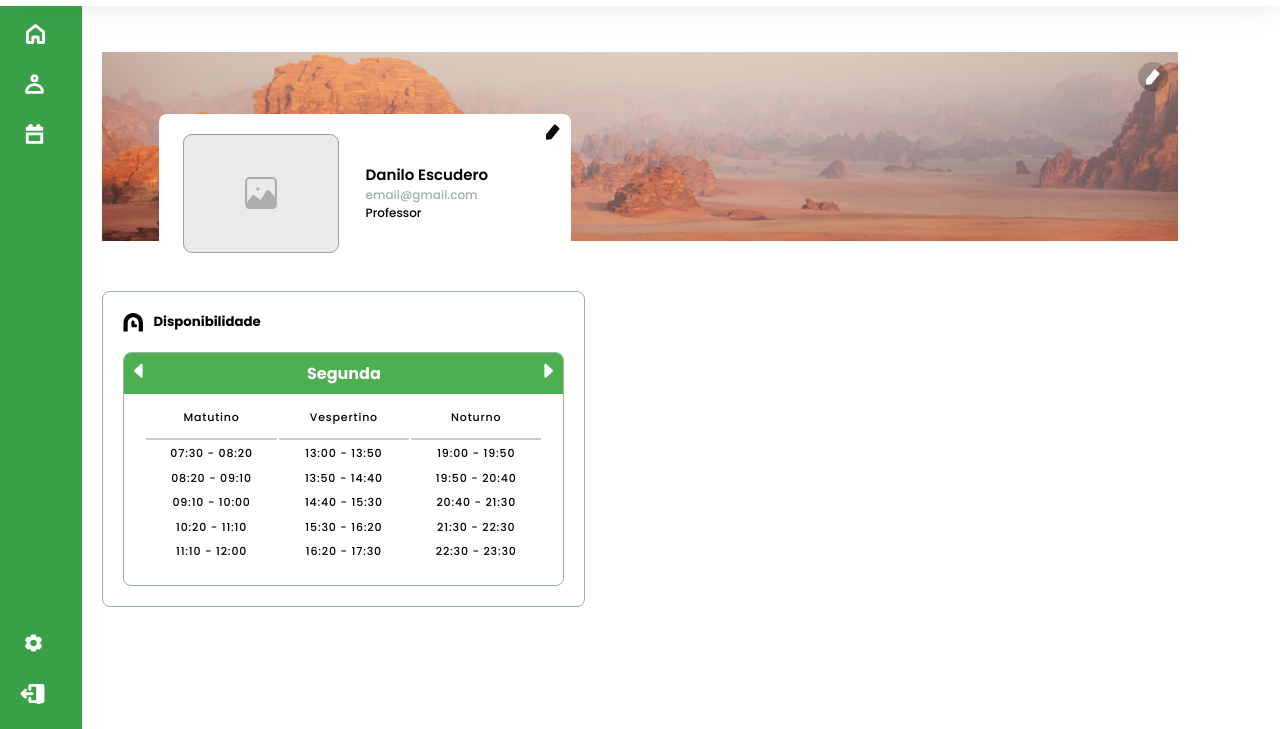
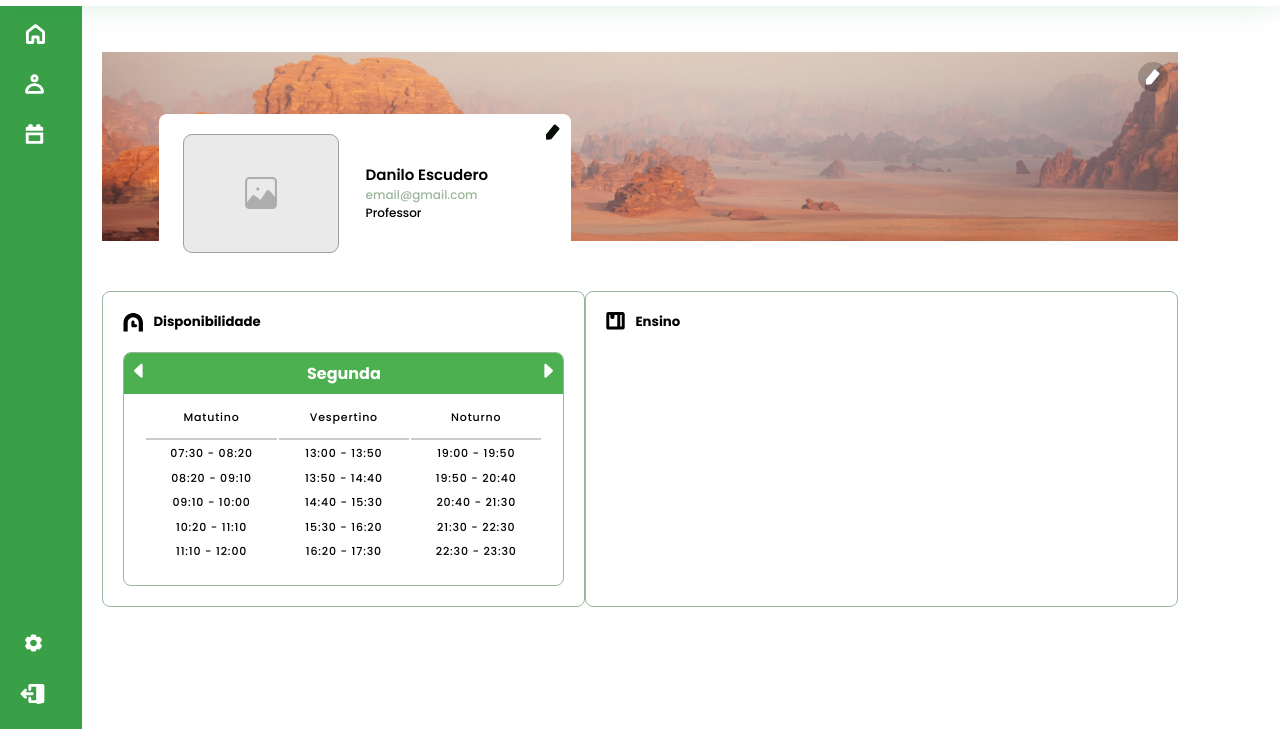
Before and after one commit to soouzaana/PerfilProfessor, a plain HTML site: page index.html in a window 1280 px wide. Shown: the part 71-800 px from the top of the page. Drawn offline with Linux system fonts and the light colour scheme.

Commit message:
esqueleto de carrossel

```diff
--- a/index.html
+++ b/index.html
@@ -102,6 +102,7 @@
       </div>
       <!-- Perfil final-->
 
+      <!--Calendário início-->
       <div class="outros">
         <div class="calendario">
           <div class="titulo">
@@ -158,7 +159,18 @@
             </div>
           </div>
         </div>
-        <div class="disciplinas"></div>
+        <!--Calendário final-->
+
+        <!--Disciplinas início-->
+        <div class="disciplinas">
+          <div class="titulo">
+            <img class="ensino" src="/assets/main/Disciplina (1).svg" alt="ícone ensino">
+            <h5>Ensino</h5>
+          </div>
+          <div class="carrossel">
+
+          </div>
+        </div>
       </div>
     </div>
   </main>
--- a/style.css
+++ b/style.css
@@ -230,6 +230,11 @@ main {
   width: 1120px;
 }
 
+.outros{
+ display: flex;
+ justify-content: space-between;
+}
+
 .perfil_professor {
   background-image: url(/assets/main/faa45cd0cb53a0200acb5c4ab6f565b6.jpg);
   background-repeat: no-repeat;
@@ -401,7 +406,7 @@ table {
   padding: 10px 50px;
   padding: 10px; /* Aumenta o padding para evitar que o texto fique muito colado */
   word-wrap: break-word; /* Quebra palavras longas */
-  overflow: hidden; /* Impede que o conteúdo transborde */
+  overflow: hidden;
   text-overflow: ellipsis;
 }
 
@@ -414,3 +419,20 @@ td {
   letter-spacing: 0.075em;
   text-align: center;
 }
+
+.disciplinas{
+  margin-top: 50px;
+  width: 100%;
+  max-width: 620px;
+  height: auto;
+  padding: 20px;
+  gap: 25px;
+  border-radius: 8px;
+  border: 1.5px solid #9ab69e;
+  box-sizing: border-box;
+}
+
+.ensino{
+  width: 19px;
+  height: 18px;
+}
```
Also changed, not shown: assets/main/Disciplina (1).svg (added), assets/main/Disciplina.svg (deleted).
